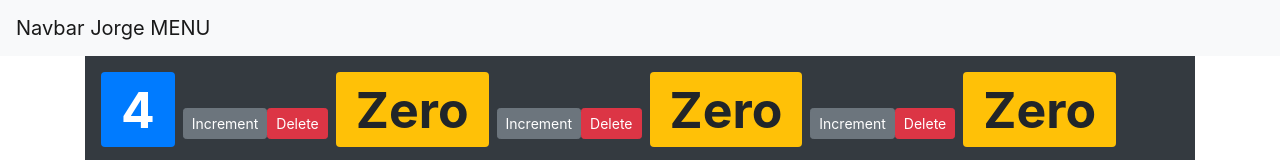
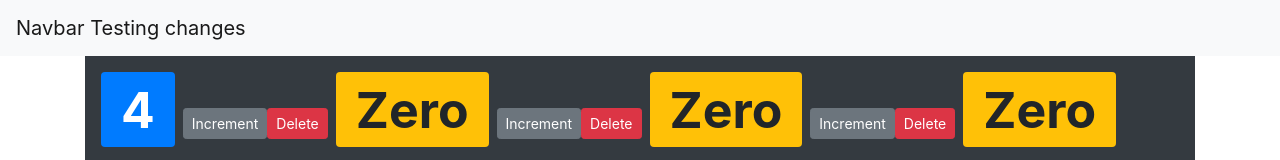
Before and after one commit to bramver23/React, a React (Create React App) app: page / in a window 1280 px wide. Shown: the top 160 px of the page. Built offline with nearby package versions, Linux system fonts and the light colour scheme.

Commit message:
testing chages

```diff
--- a/src/components/navbar.jsx
+++ b/src/components/navbar.jsx
@@ -3,7 +3,7 @@ import React, { Component } from 'react';
 class navbar extends Component {
     render() {
         return ( <nav className="navbar navbar-light bg-light">
-        <a className="navbar-brand" href="#">Navbar  Jorge MENU</a>
+        <a className="navbar-brand" href="#">Navbar  Testing changes</a>
       </nav> );
     }
 }
```
